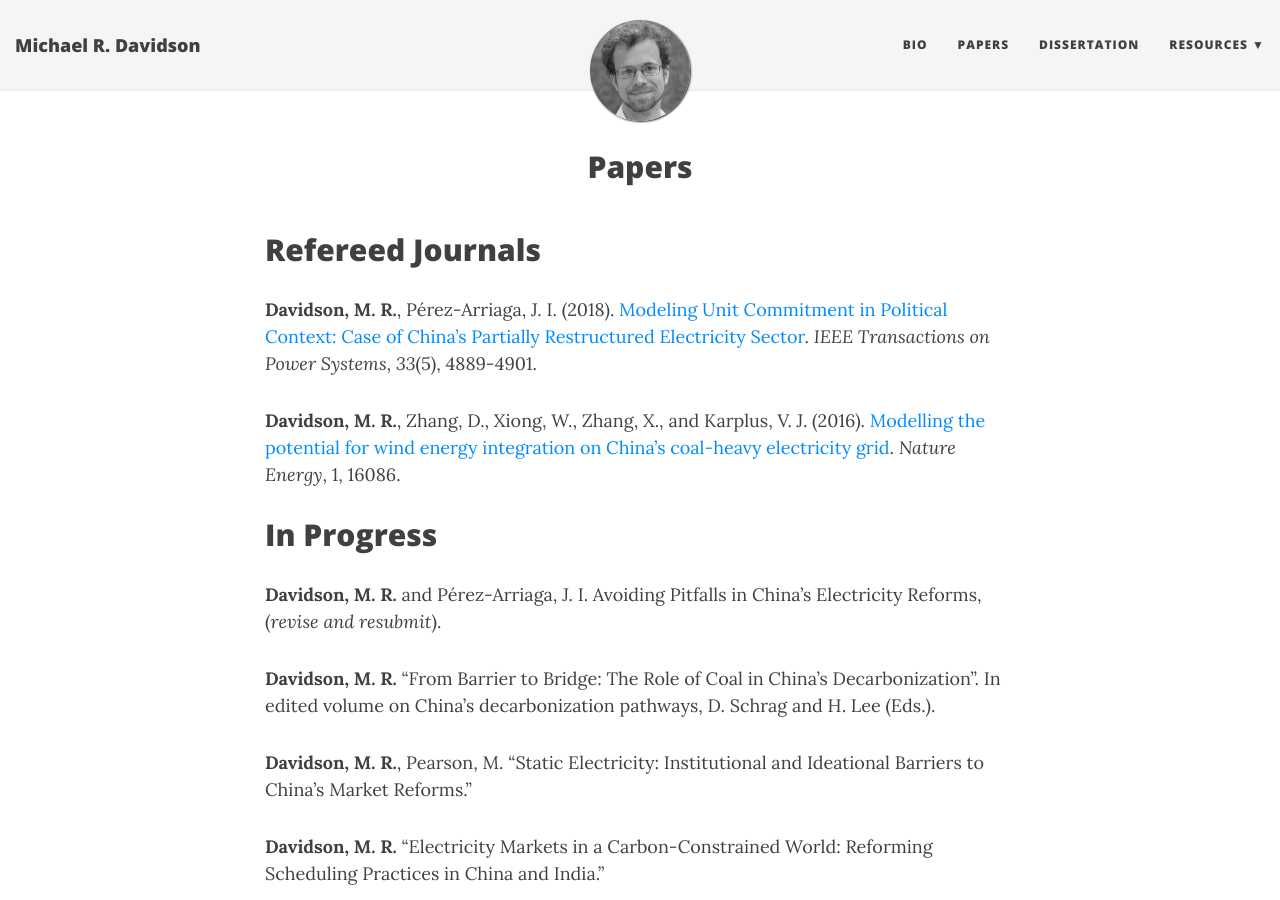
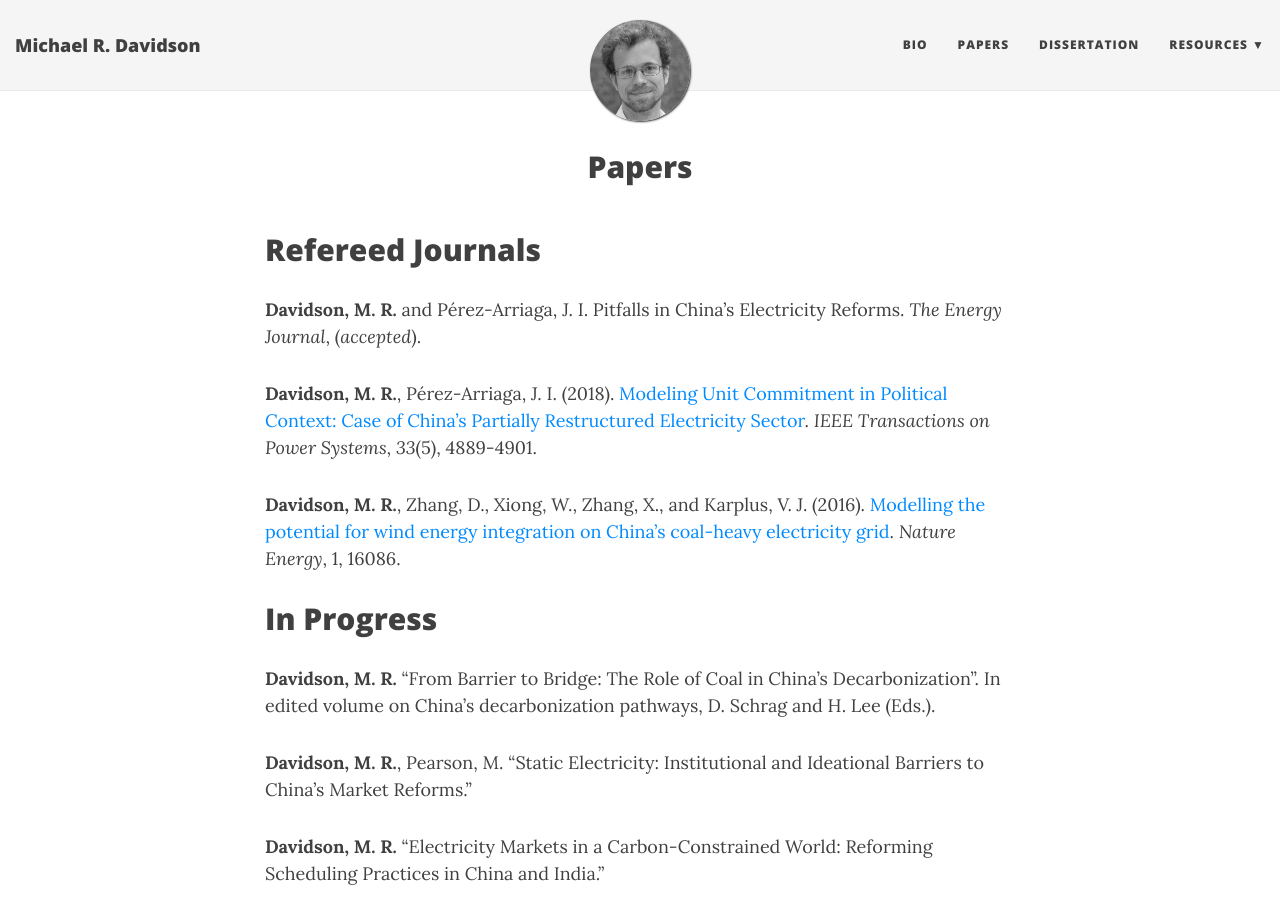
Before and after one commit to east-winds/east-winds.github.io, a Jekyll site: the page built from papers.md, in a window 1280 px wide and 900 px high. Built offline with Jekyll 4.4.1, drawn with Linux system fonts in a browser that asks for light colours; nearby versions of some CDN libraries.

Commit message:
accepted paper

```diff
--- a/papers.md
+++ b/papers.md
@@ -8,14 +8,15 @@ published: true
 
 ## Refereed Journals ##
 
+
+**Davidson, M. R.** and Pérez-Arriaga, J. I. Pitfalls in China's Electricity Reforms. _The Energy Journal_, (_accepted_).
+
 **Davidson, M. R.**, Pérez-Arriaga, J. I. (2018). [Modeling Unit Commitment in Political Context: Case of China's Partially Restructured Electricity Sector](/2018-04-02-unit-commitment-china-political-context-ieee/). _IEEE Transactions on Power Systems_, _33_(5), 4889-4901.
 
 **Davidson, M. R.**, Zhang, D., Xiong, W., Zhang, X., and Karplus, V. J. (2016). [Modelling the potential for wind energy integration on China's coal-heavy electricity grid](/2016-06-20-modelling-wind-energy-potential-China/). _Nature Energy_, 1, 16086.
 
 
 ## In Progress ##
-
-**Davidson, M. R.** and Pérez-Arriaga, J. I. Avoiding Pitfalls in China's Electricity Reforms, (_revise and resubmit_).
 
 **Davidson, M. R.** "From Barrier to Bridge: The Role of Coal in China’s Decarbonization". In edited volume on China's decarbonization pathways, D. Schrag and H. Lee (Eds.).
 
```
